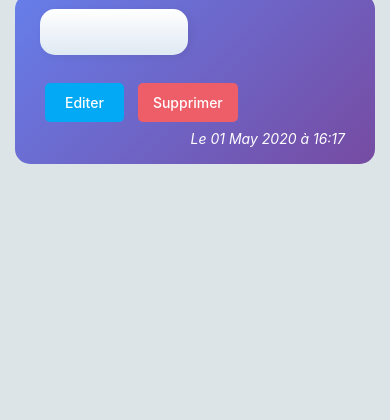
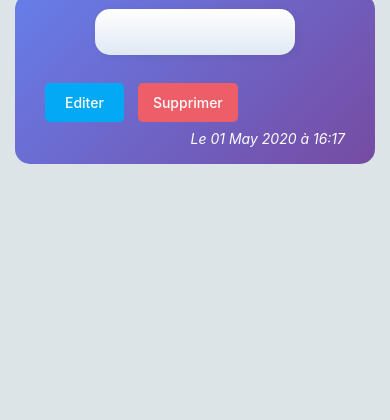
Before and after one commit to RomPiot/PokeForumSF, a Symfony app: template templates/topic/show.html.twig in a window 390 px wide. Shown: the part 258-678 px from the top of the page. Run offline with Twig, Linux system fonts and the light colour scheme; the template is opened without the code that fills it, so the values that code supplies are empty; style sheets or scripts are compiled from the project's sources; some libraries are stand-ins or nearby versions.

Commit message:
style update / fix topic avatar for mobile

```diff
--- a/public/css/styleTopic.css
+++ b/public/css/styleTopic.css
@@ -201,6 +201,7 @@
 
   #titreAndContent {
     flex-wrap: wrap;
+    justify-content: center;
   }
 
   #titreAndContent > div {
@@ -214,6 +215,16 @@
   .topic-delete-and-edit-button {
     bottom: 20px;
   }
+
+  #titreAndContent > a > .avatar-link {
+    padding-left: calc((100vw - 60px - 150px) / 2);
+    padding-right: calc((100vw - 60px - 150px) / 2);
+    width: auto;
+  }
+
+  #titreAndContent > a > .avatar-link > .topic-badge-container {
+    padding: 0;
+  }
 }
 
 /*# sourceMappingURL=styleTopic.css.map */
--- a/public/scss/styleTopic.scss
+++ b/public/scss/styleTopic.scss
@@ -204,7 +204,7 @@
     max-width: 95px;
   }
 
-  h1{
+  h1 {
     font-size: 1.5rem;
   }
 
@@ -212,6 +212,7 @@
   #titreAndContent {
 
     flex-wrap: wrap;
+    justify-content: center;
   }
 
   #titreAndContent > div {
@@ -229,4 +230,16 @@
 
   }
 
+  #titreAndContent > a > .avatar-link {
+    padding-left: calc((100vw - 60px - 150px) / 2);
+    padding-right: calc((100vw - 60px - 150px) / 2);
+    width: auto;
+  }
+
+  #titreAndContent > a > .avatar-link > .topic-badge-container {
+
+    padding: 0;
+
+  }
+
 }
```
Also changed, not shown: 1 other file.
